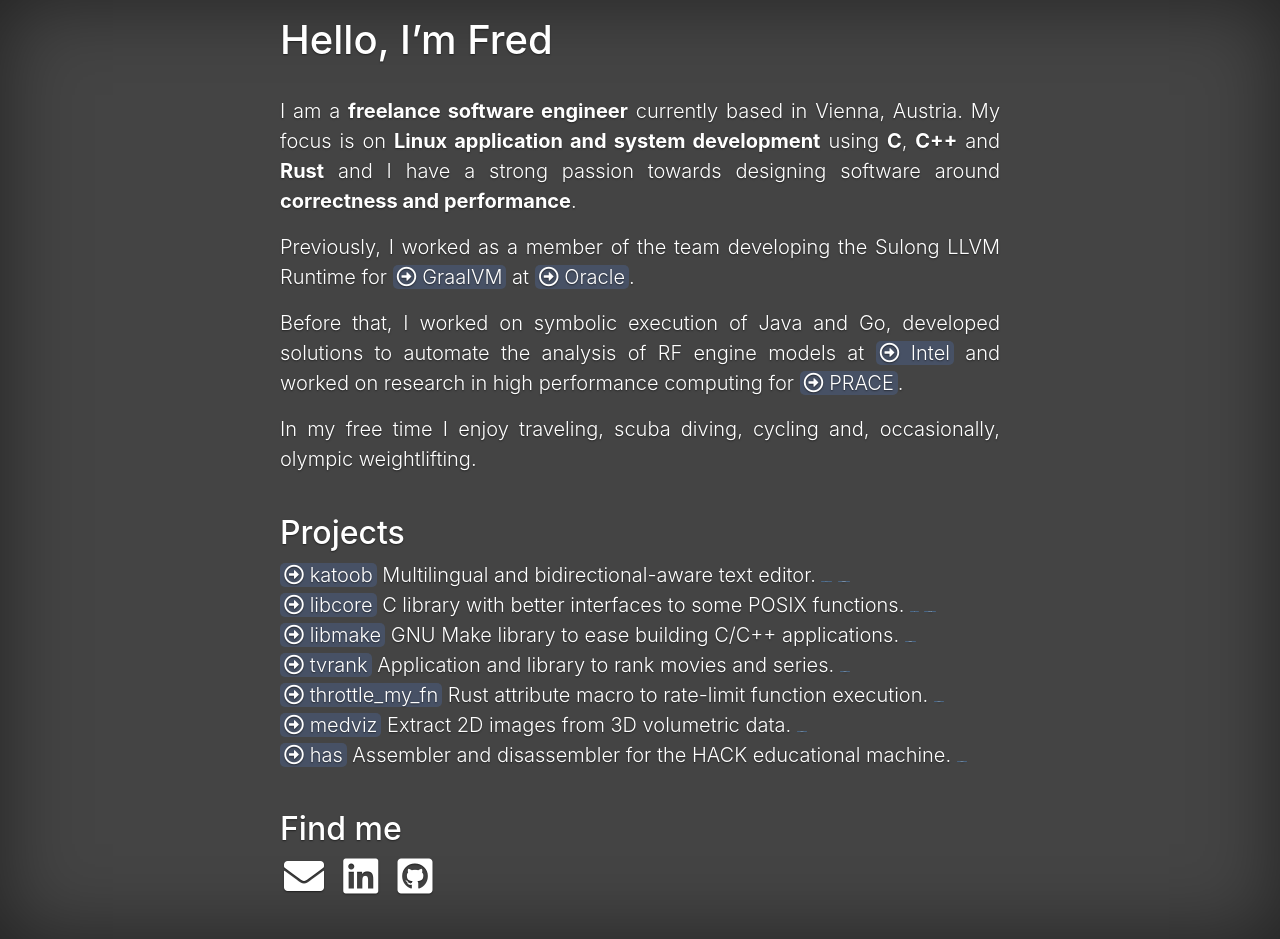
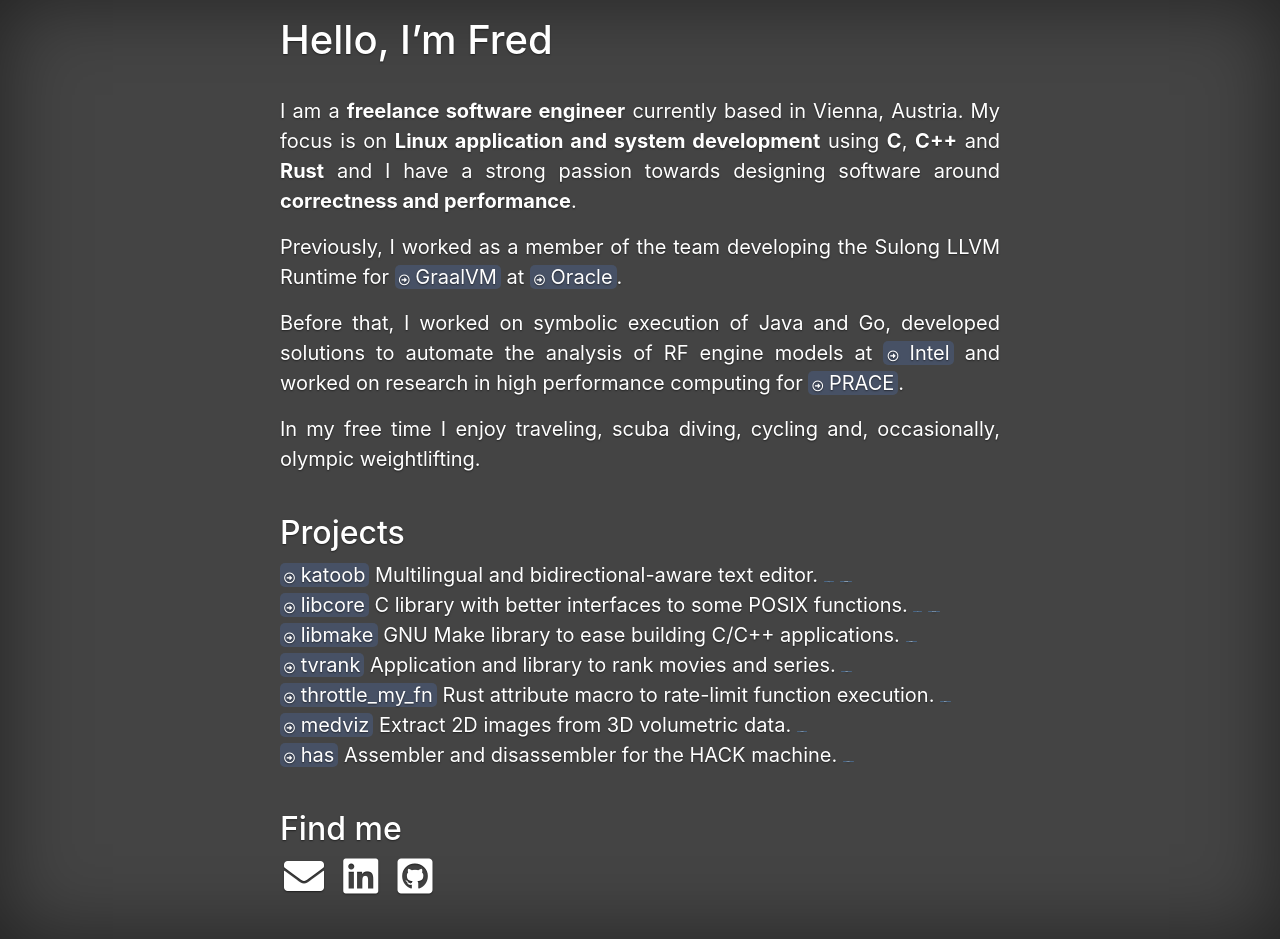
Before and after one commit to fredmorcos/fredmorcos.github.io, a plain HTML site: page index.html in a window 1280 px wide. Drawn offline with Linux system fonts and the light colour scheme.

Commit message:
Style updates

```diff
--- a/css/style.css
+++ b/css/style.css
@@ -5,6 +5,14 @@
   -moz-user-select: none;
   -ms-user-select: none;
   user-select: none;
+}
+
+.lead {
+  font-weight: 400;
+}
+
+.fa-arrow-alt-circle-right {
+  font-size: 11px;
 }
 
 @media (min-width: 768px) {
--- a/index.html
+++ b/index.html
@@ -83,7 +83,7 @@
           <br/>
 
           <a href="https://github.com/fredmorcos/has"/><i class="far fa-arrow-alt-circle-right"></i> has</a> Assembler
-          and disassembler for the HACK educational machine. <span class="tag">Rust</span>
+          and disassembler for the HACK machine. <span class="tag">Rust</span>
         </p>
         <br/>
         <h2 class="cover-heading text-left">Find me</h2>
```
